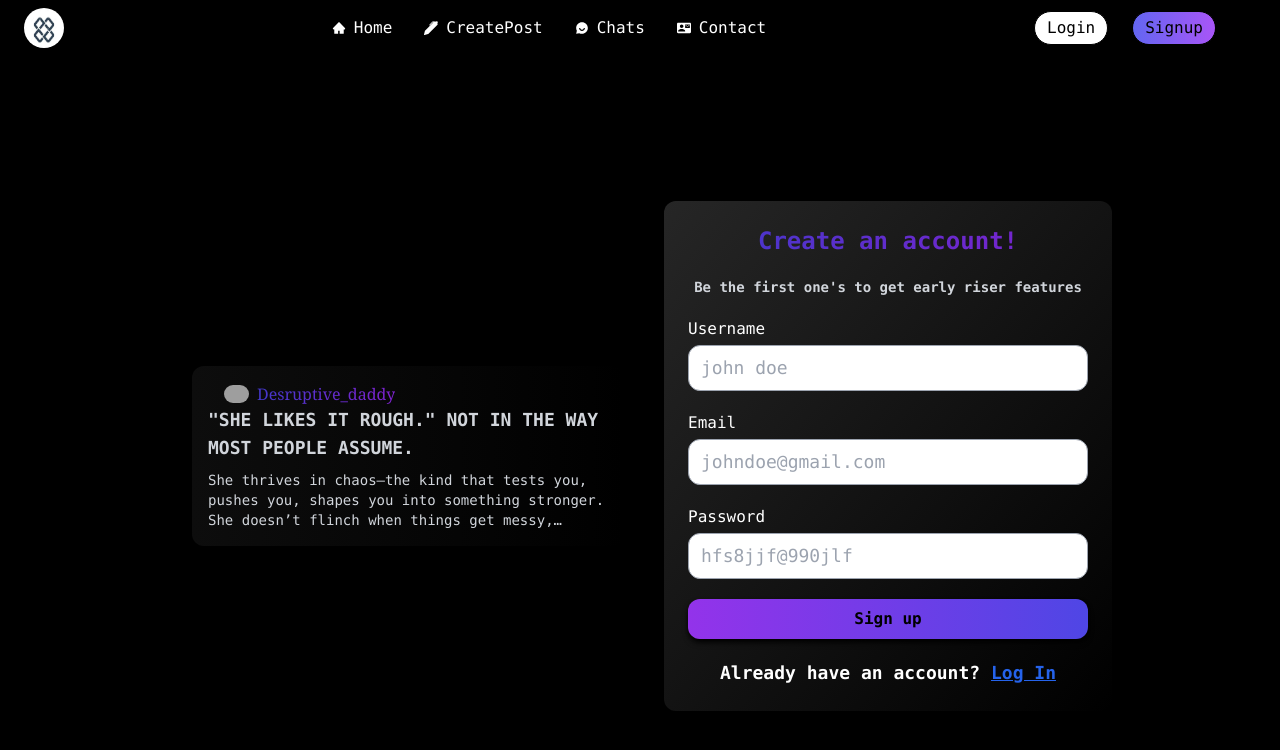
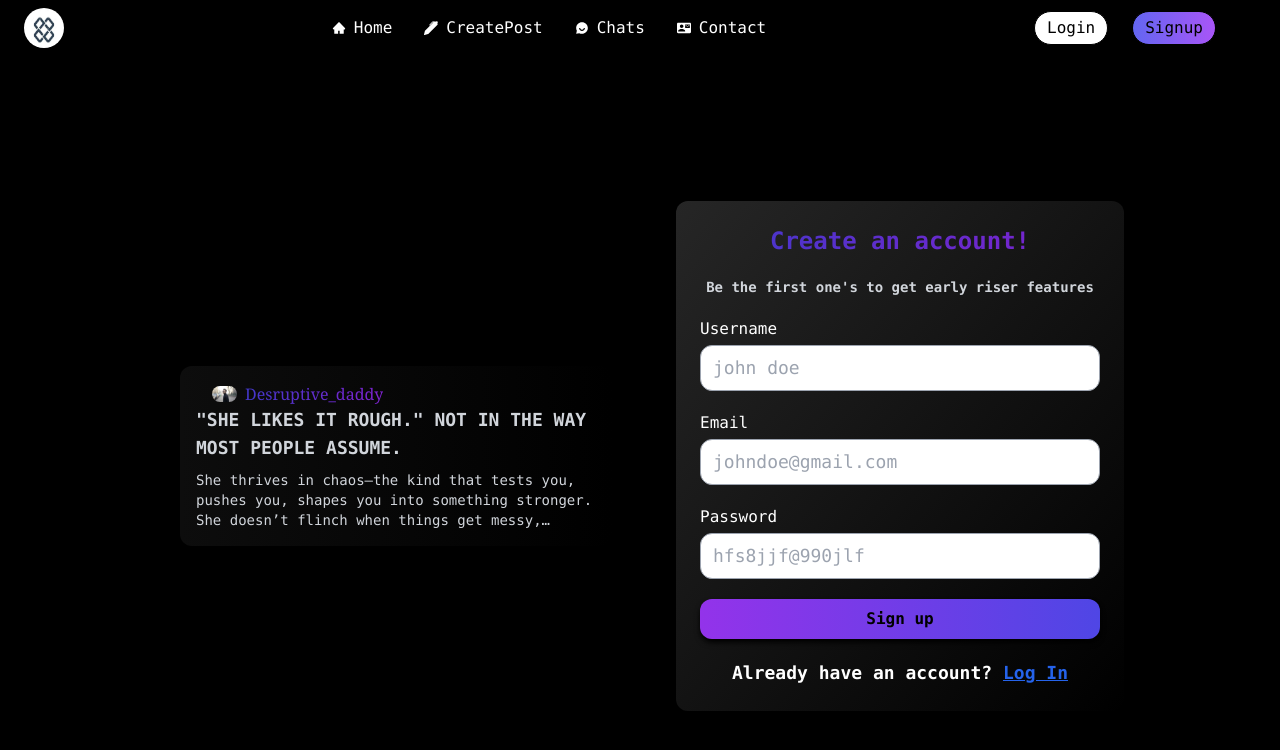
Before and after one commit to Ayushgairola6/Surge, a Next.js app in the folder frontend/: page /SignupPage in a window 1280 px wide. Both pictures are taken after a click on the element "skip". Shown: the top 750 px of the page. Built offline with nearby package versions, Linux system fonts and the light colour scheme; no server answers; grey boxes are pictures that could not be loaded.

Commit message:
Added a male and a female user image in login form

```diff
--- a/frontend/src/app/Login/page.jsx
+++ b/frontend/src/app/Login/page.jsx
@@ -118,7 +118,7 @@ const Login = () => {
                         {/* Post Content */}
                         <div className="p-4">
                             <div className="flex items-center justify-start gap-2 px-4 w-full">
-                                <Image src="https://images.pexels.com/photos/1468379/pexels-photo-1468379.jpeg?auto=compress&cs=tinysrgb&w=1260&h=750&dpr=1" alt="" height={25} width={25} className="rounded-full" />
+                                <Image src="/female.jpg" alt="" height={25} width={25} className="rounded-full" />
                                 <span className="font-serif text-md text-transparent
                   bg-clip-text bg-gradient-to-r from-indigo-700 to-purple-700
                   ">Bonita_bitch</span>
--- a/frontend/src/app/SignupPage/page.jsx
+++ b/frontend/src/app/SignupPage/page.jsx
@@ -34,7 +34,7 @@ const Signup = () => {
 
     return (
         <div className="min-h-screen w-full flex flex-col sm:flex-row items-center justify-center
-        gap-4 font-mono px-4 bg-black text-white py-4">
+        gap-10 font-mono px-4 bg-black text-white py-4">
             {/* Image Section */}
             <div className="hidden sm:flex items-center justify-center  w-[30rem] p-6">
 
@@ -55,7 +55,7 @@ const Signup = () => {
                     {/* Post Content */}
                     <div className="p-4">
                         <div className="flex items-center justify-start gap-2 px-4 w-full">
-                            <Image src="https://avatar.iran.liara.run/public/43" alt="" height={25} width={25} className="rounded-full" />
+                            <Image src="/male.jpg" alt="" height={25} width={25} className="rounded-full" />
                             <span className="font-serif text-md text-transparent
                   bg-clip-text bg-gradient-to-r from-indigo-700 to-purple-700
                   ">Desruptive_daddy</span>
```
Also changed, not shown: frontend/public/female.jpg (added), frontend/public/male.jpg (added).
